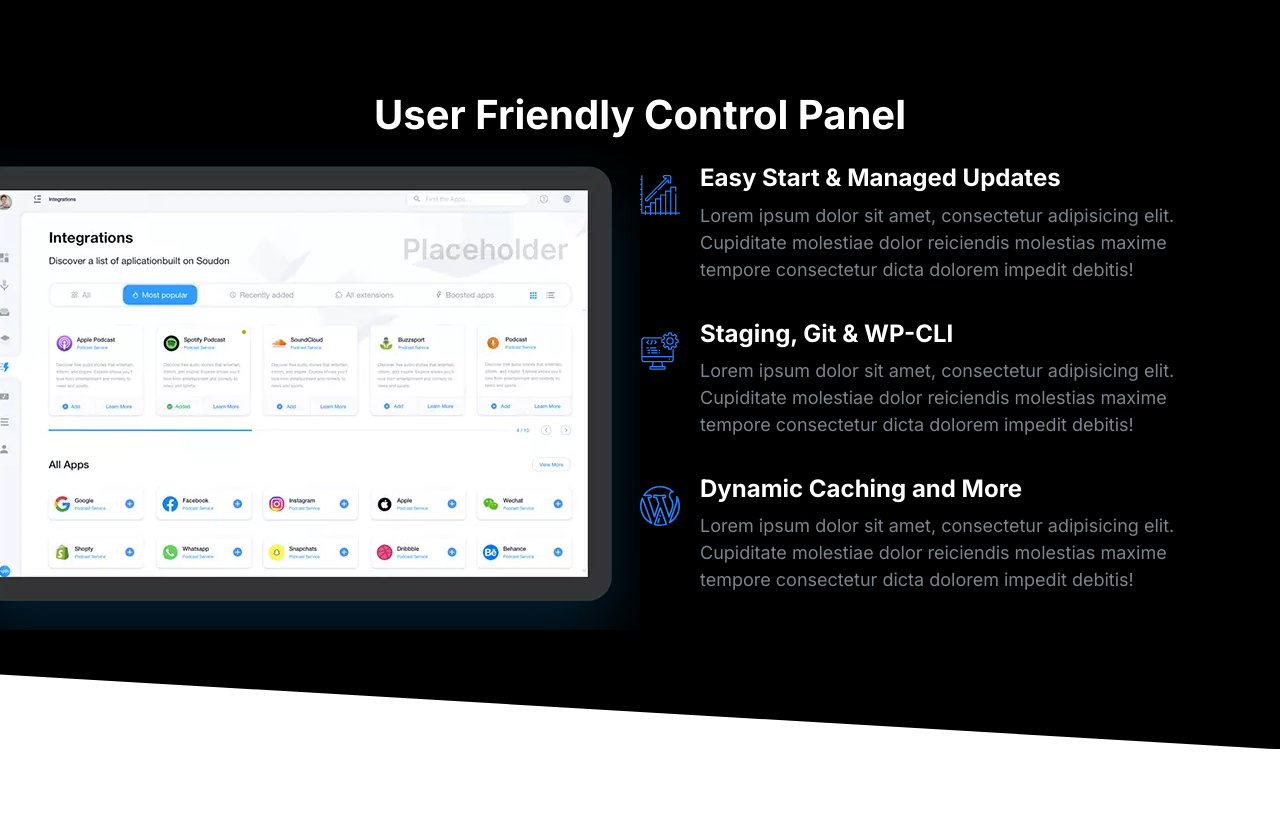
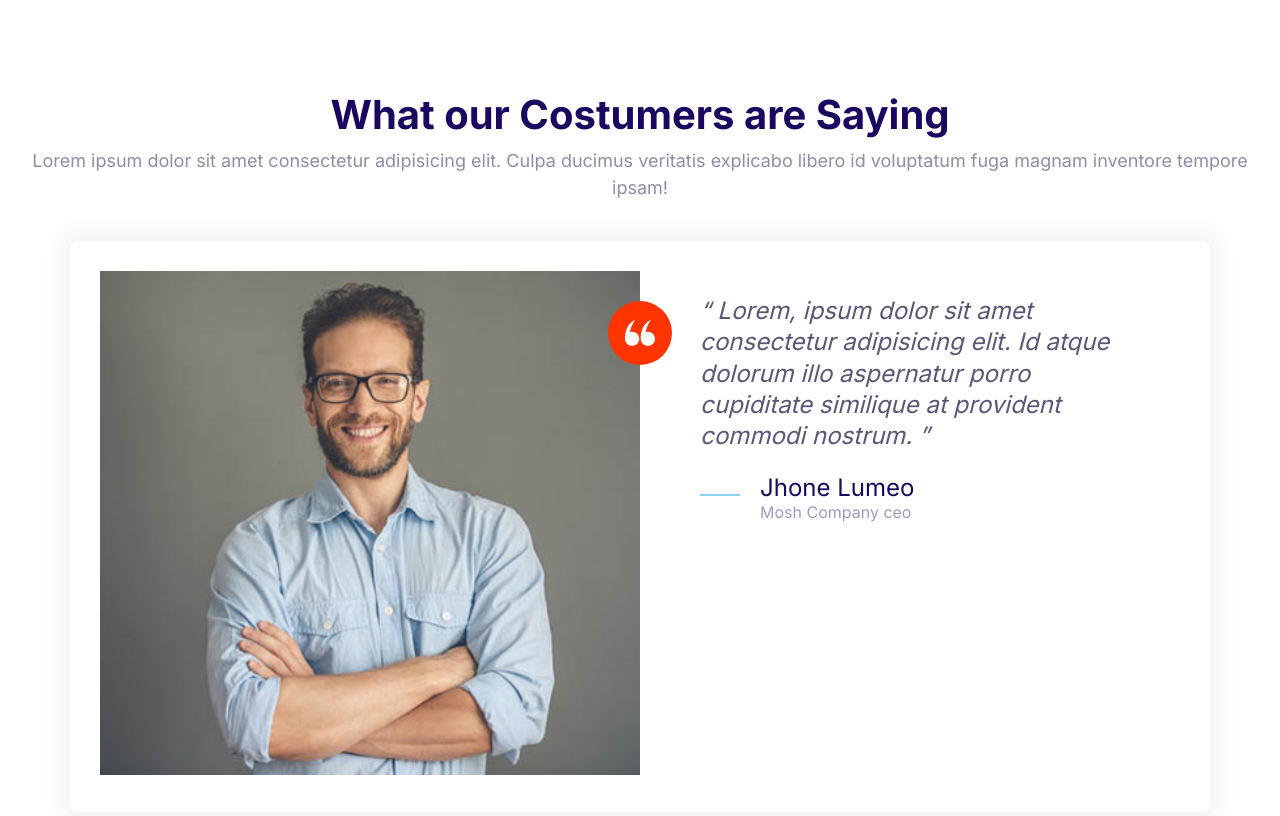
Before and after one commit to caiudias/cursomosh, a plain HTML site: page index.html in a window 1280 px wide. Drawn offline with Linux system fonts and the light colour scheme.

Commit message:
testimonials block sorted.

```diff
--- a/css/styles.css
+++ b/css/styles.css
@@ -399,10 +399,10 @@ a {
 }
 @media screen and (min-width: 1024px) {
   .quote {
-    font-size: 2rem;
+    font-size: 2.4rem;
   }
   .quote__author {
-    font-size: 2.4rem;
+    font-size: 3rem;
   }
   .quote__organization {
     font-size: 1.6rem;
@@ -518,6 +518,7 @@ a {
 }
 .block__header {
   text-align: center;
+  margin-bottom: 4rem;
 }
 .block__heading {
   margin-top: 0;
--- a/index.html
+++ b/index.html
@@ -15,75 +15,48 @@
     <link rel="stylesheet" href="css/styles.css" />
   </head>
   <body>
-    <section class="block block--dark block--skewed-right block-showcase">
+    <section class="block">
       <header class="block__header">
-        <h2>User Friendly Control Panel</h2>
+        <h2>What our Costumers are Saying</h2>
+        <p>
+          Lorem ipsum dolor sit amet consectetur adipisicing elit. Culpa ducimus
+          veritatis explicabo libero id voluptatum fuga magnam inventore tempore
+          ipsam!
+        </p>
       </header>
-      <div class="container grid grid--1x2">
-        <picture class="block-showcase__image">
-          <source
-            type="image/webp"
-            srcset="images/ipad.webp 1x, images/ipad@2x.webp 2x"
-          />
-          <source
-            type="image/png"
-            srcset="images/ipad.png 1x, images/ipad@2x.png 2x"
-          />
-          <img src="images/ipad.png" alt="" />
-        </picture>
-        <ul class="list">
-          <li>
+      <div class="container">
+        <div class="card testimonial">
+          <div class="grid grid--1x2">
+            <div class="testimonial__image">
+              <img src="/images/testimonial.jpg" alt="A happy costumer" />
+              <span class="icon-container icon-container--accent">
+                <svg class="icon icon--primary icon--white icon--small">
+                  <use xlink:href="images/sprite.svg#quotes"></use>
+                </svg>
+              </span>
+            </div>
+            <blockquote class="quote">
+              <p class="quote__text">
+                Lorem, ipsum dolor sit amet consectetur adipisicing elit. Id
+                atque dolorum illo aspernatur porro cupiditate similique at
+                provident commodi nostrum.
+              </p>
+              <footer>
                 <div class="media">
                   <div class="media__image">
-                <svg class="icon icon--primary">
-                  <use xlink:href="images/sprite.svg#growth"></use>
+                    <svg class="icon icon--primary quote__line">
+                      <use xlink:href="images/sprite.svg#line"></use>
                     </svg>
                   </div>
                   <div class="media__body">
-                <h3 class="media__title">Easy Start & Managed Updates</h3>
-                <p>
-                  Lorem ipsum dolor sit amet, consectetur adipisicing elit.
-                  Cupiditate molestiae dolor reiciendis molestias maxime tempore
-                  consectetur dicta dolorem impedit debitis!
-                </p>
+                    <h3 class="media__title quote__author">Jhone Lumeo</h3>
+                    <p class="quote__organization">Mosh Company ceo</p>
                   </div>
                 </div>
-          </li>
-          <li>
-            <div class="media">
-              <div class="media__image">
-                <svg class="icon icon--primary">
-                  <use xlink:href="images/sprite.svg#computer"></use>
-                </svg>
-              </div>
-              <div class="media__body">
-                <h3 class="media__title">Staging, Git & WP-CLI</h3>
-                <p>
-                  Lorem ipsum dolor sit amet, consectetur adipisicing elit.
-                  Cupiditate molestiae dolor reiciendis molestias maxime tempore
-                  consectetur dicta dolorem impedit debitis!
-                </p>
+              </footer>
+            </blockquote>
           </div>
         </div>
-          </li>
-          <li>
-            <div class="media">
-              <div class="media__image">
-                <svg class="icon icon--primary">
-                  <use xlink:href="images/sprite.svg#wordpress"></use>
-                </svg>
-              </div>
-              <div class="media__body">
-                <h3 class="media__title">Dynamic Caching and More</h3>
-                <p>
-                  Lorem ipsum dolor sit amet, consectetur adipisicing elit.
-                  Cupiditate molestiae dolor reiciendis molestias maxime tempore
-                  consectetur dicta dolorem impedit debitis!
-                </p>
-              </div>
-            </div>
-          </li>
-        </ul>
       </div>
     </section>
     <script src="/js/main.js"></script>
```
Also changed, not shown: components/showcase-block.html (added, +71 -0 lines), testimonials-block.html (added, +44 -0 lines). Lines whose indentation alone changed are shown as unchanged.
